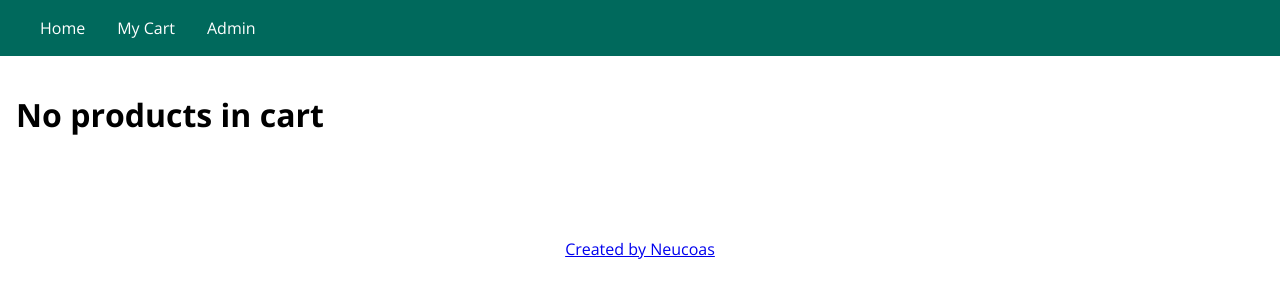
After one commit to julianpoma/nodejs-tinker, a Node server app: page /cart in a window 1280 px wide. The commit adds this page. Shown: the top 300 px of the page. Run offline with Node 20, Linux system fonts and the light colour scheme.

Commit message:
Cart, view and delete products

```diff
--- a/controllers/cart.js
+++ b/controllers/cart.js
@@ -1,10 +1,28 @@
 const Product = require('../models/product');
 const Cart = require('../models/cart');
 
+exports.viewCart = (req, res, next) => {
+    Cart.getCart((cart) => {
+        res.render('shop/cart', {
+            cart: cart,
+            pageTitle: 'My Cart'
+        });
+    });
+};
+
 exports.addProductToCart = (req, res, next) => {
-    const id = req.body.productId;
-    Product.findById(id, (product) => {
-        Cart.addProduct(product);
-    });
-    res.redirect('/');
+	const id = req.body.productId;
+	Product.findById(id, (product) => {
+		Cart.addProduct(product);
+	});
+	res.redirect('/cart');
 };
+
+
+exports.deleteProductFromCart = (req, res, next) => {
+	const id = req.params.productId;
+	Product.findById(id, (product) => {
+		Cart.deleteProduct(product);
+	});
+	res.redirect('/cart');
+};
--- a/database/cart.json
+++ b/database/cart.json
@@ -1 +1 @@
-{"products":[{"id":"23581026","quantity":13},{"id":"78334598","quantity":7},{"id":"99509232","quantity":4}],"total":14599}
+{"products":[],"total":2265,"price":-1510}
--- a/models/cart.js
+++ b/models/cart.js
@@ -5,6 +5,15 @@ const rootPath = require('../util/path');
 const dbPath = path.join(rootPath, 'database', 'cart.json');
 
 module.exports = class Cart {
+    static getCart(callback) {
+        fs.readFile(dbPath, (error, content) => {
+            if (error) {
+                callback(null)
+            }
+            callback(JSON.parse(content));
+        });
+    }
+
 	static addProduct(productToBeAdded) {
 		fs.readFile(dbPath, (error, content) => {
 			//Read the cart, or create a new one
@@ -33,5 +42,27 @@ module.exports = class Cart {
 				console.log(err);
 			});
 		});
-	}
+    }
+
+    static deleteProduct(productToBeDeleted) {
+        fs.readFile(dbPath, (error, content) => {
+            //Read the cart, or create a new one
+            if (error) {
+                return true;
+            }
+
+            const cart = JSON.parse(content);
+
+            const updatedCart = {...cart};
+            const index = updatedCart.products.findIndex(p => p.id === productToBeDeleted.id);
+            const cartProduct = updatedCart.products[index];
+
+            updatedCart.products.splice(index, 1);
+            updatedCart.price -= productToBeDeleted.price * cartProduct.quantity;
+
+            fs.writeFile(dbPath, JSON.stringify(updatedCart), (error) => {
+                console.log(err);
+            });
+        });
+    }
 };
--- a/routes/shop.js
+++ b/routes/shop.js
@@ -9,6 +9,8 @@ const cartController = require('../controllers/cart');
 
 router.get('/', shopController.index);
 router.get('/products/:productId', shopController.detail);
+router.get('/cart', cartController.viewCart);
 router.post('/cart', cartController.addProductToCart);
+router.post('/cart/:productId/delete', cartController.deleteProductFromCart);
 
 module.exports = router;
--- a/views/partials/navigation.ejs
+++ b/views/partials/navigation.ejs
@@ -6,6 +6,9 @@
                 <a href="/">Home</a>
             </li>
             <li class="main-header__item">
+                <a href="/cart">My Cart</a>
+            </li>
+            <li class="main-header__item">
                 <a href="/admin/products">Admin</a>
             </li>
         </ul>
--- /dev/null
+++ b/views/shop/cart.ejs
@@ -0,0 +1,22 @@
+<%- include('../partials/head.ejs') %>
+<%- include('../partials/navigation.ejs') %>
+
+<main>
+    <% if(cart.products.length > 0) { %>
+    <ul>
+    <% for (let item of cart.products) { %>
+        <li>
+            <%= item.id %> - (<%= item.quantity %>)
+            <form action="/cart/<%= item.id %>/delete" method="POST">
+                <button type="submit">Delete item</button>
+            </form>
+        </li>
+    <% } %>
+    </ul>
+    <p>Total Price: $<%= cart.total %></p>
+    <% } else { %>
+        <h1>No products in cart</h1>
+    <% } %>
+</main>
+
+<%- include('../partials/foot.ejs') %>
```
Also changed, not shown: models/product.js (line endings or trailing spaces).
